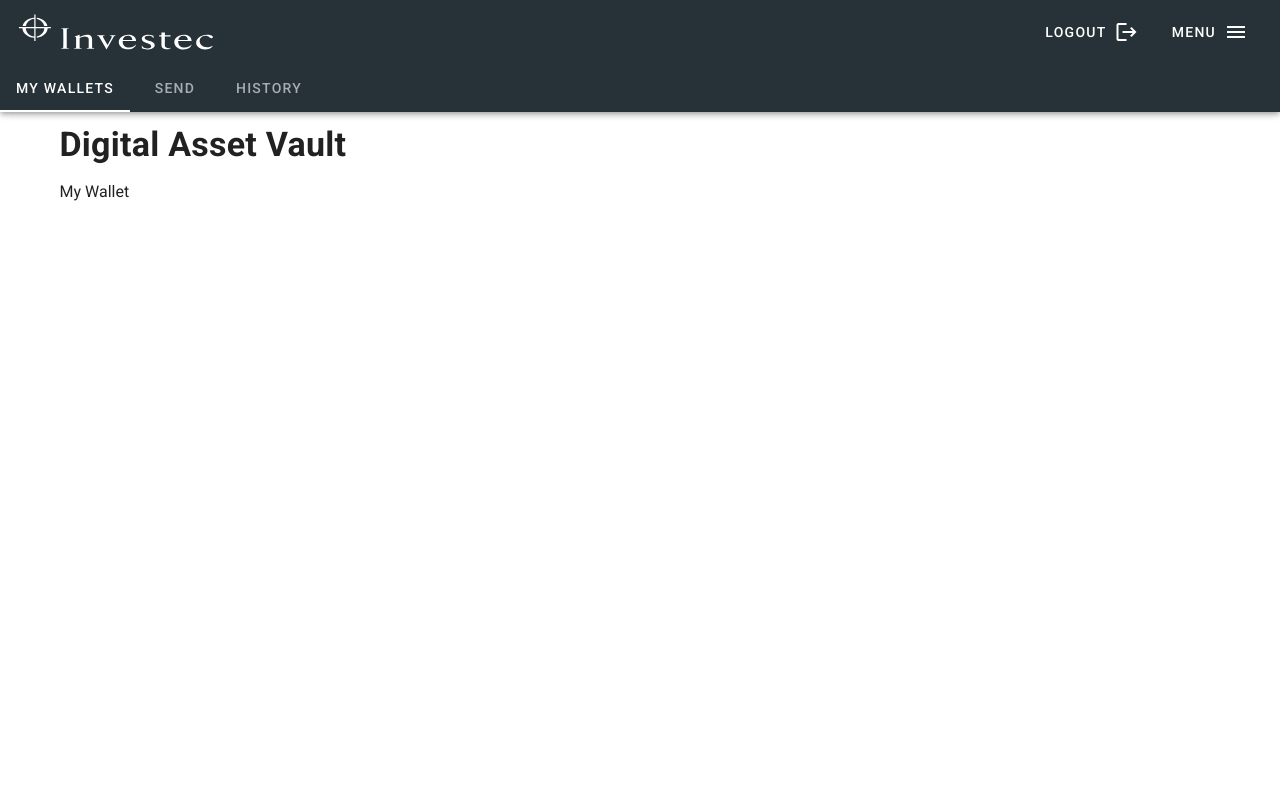
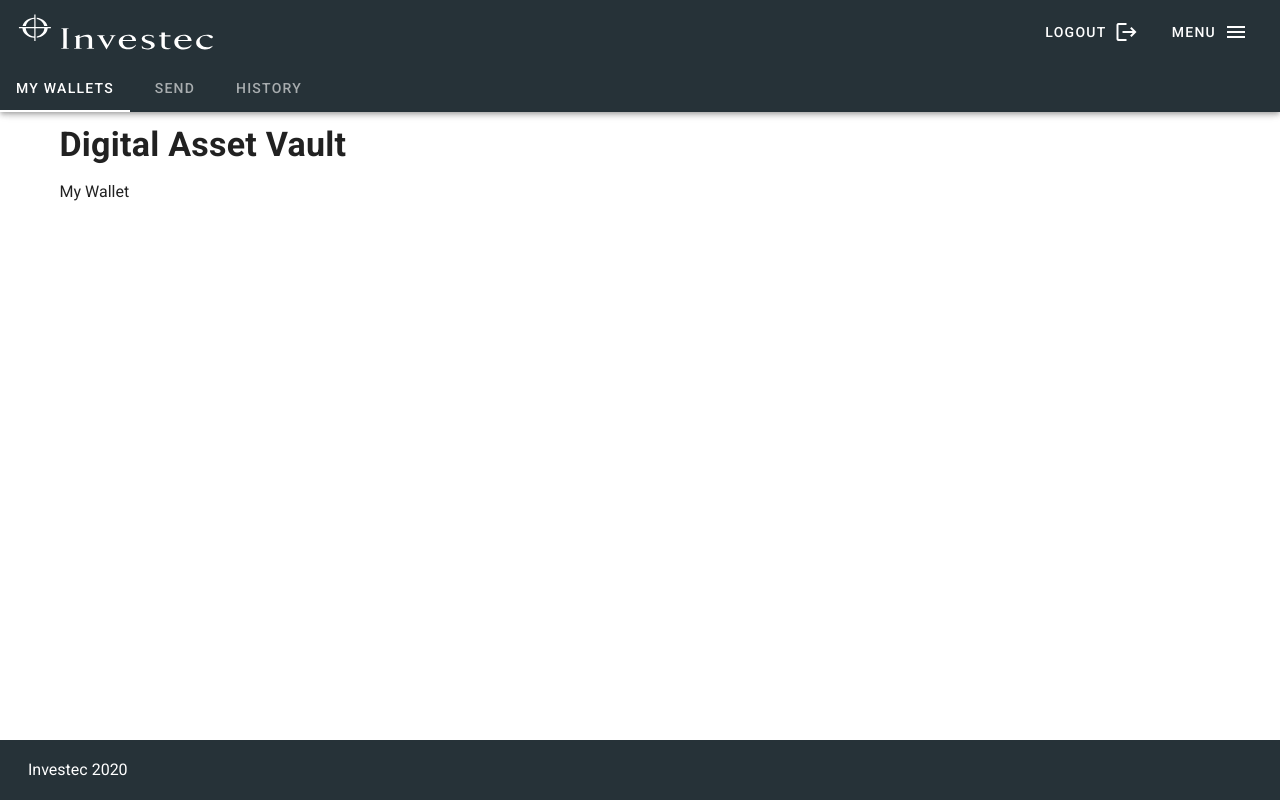
Before and after one commit to WernerVdM97/Investec_TC, a Vue app in the folder frontend/: page / in a window 1280 px wide. Built offline with nearby package versions, Linux system fonts and the light colour scheme.

Commit message:
Fixed History Send + Footer

```diff
--- a/frontend/src/App.vue
+++ b/frontend/src/App.vue
@@ -50,6 +50,13 @@
       <History v-show="tab == 'History'"></History>
       <Send v-show="tab == 'Send'"></Send>
     </v-main>
+
+
+    <v-footer dark color="blue-grey darken-4">
+      <v-col>Investec 2020</v-col>
+
+
+    </v-footer>
   </v-app>
 </template>
 
@@ -77,10 +84,10 @@
       this.tab = "MyWallet"
     },
     clickHistory(){
-      this.tab = "Send"
+      this.tab = "History"
     },
     clickSend(){
-      this.tab = "History"
+      this.tab = "Send"
     },
   }
 };
```
